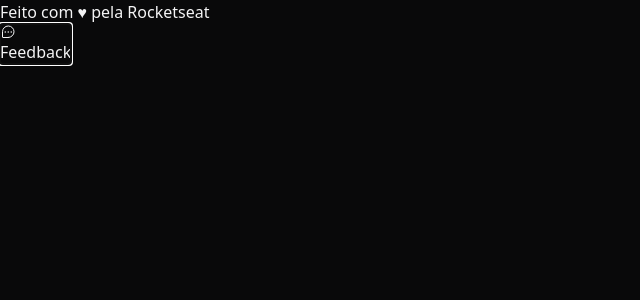
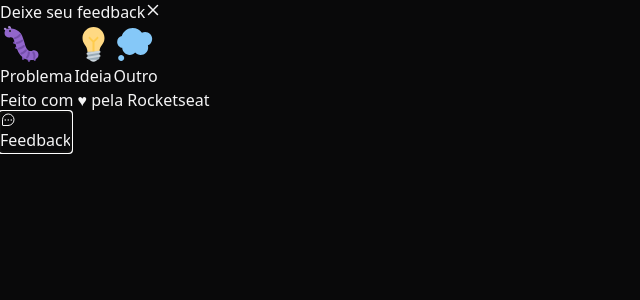
Before and after one commit to GIJOSC/NLW-Return, a React (Vite) app: page / in a window 1280 px wide. Both pictures are taken after a click on the button "Feedback". Shown: the top 300 px of the page, without its empty margins (0-640 px from the left). Built offline with nearby package versions, Linux system fonts and the light colour scheme.

Commit message:
Atualizado FeedBackTypeStep

```diff
--- a/src/components/CloseButton.tsx
+++ b/src/components/CloseButton.tsx
@@ -5,7 +5,7 @@ export function CloseButton() {
   return (
     <Popover.Button
       className="top-5 right-5 absolute text-zinc-400 hover:text-zinc-100 "
-      title="Fechar Formulario"
+      title="Fechar Formulario de feedback"
     >
       <X weight="bold" className=" w-4 h-4" />
     </Popover.Button>
--- a/src/components/WidgetForm/Steps/FeedbackTypeStep.tsx
+++ b/src/components/WidgetForm/Steps/FeedbackTypeStep.tsx
@@ -2,11 +2,32 @@ import { FeedbackType, feedbackTypes } from "..";
 import { CloseButton } from "../../CloseButton";
 
 interface FeedbackTypeStepProps {
-  onFeedbackTypeChanged: (type: FeedbackType) => void;
+  onFeedbackTypeChanged: (type: FeedbackType) => void
 }
 
-export function FeedbackTypeStep({
-  onFeedbackTypeChanged,
-}: FeedbackTypeStepProps) {
+export function FeedbackTypeStep({ onFeedbackTypeChanged }: FeedbackTypeStepProps) {
+  return (
+    <>
+      <header>
+        <span className="text-xl leading-6">Deixe seu feedback</span>
 
+        <CloseButton />
+      </header>
+
+      <div className="flex py-8 gap-2 w-full">
+        {Object.entries(feedbackTypes).map(([key, feedbackType]) => (
+          <button
+            key={key}
+            className="bg-zinc-800 rounded-lg py-5 w-24 flex flex-col flex-1 items-center gap-2 border-2 border-transparent hover:border-brand-500 focus:border-brand-500 focus:outline-none transition-colors"
+            type="button"
+            onClick={() => onFeedbackTypeChanged(key as FeedbackType)}
+          >
+            <img src={feedbackType.image.source} alt={feedbackType.image.alt} />
+
+            <span>{feedbackType.title}</span>
+          </button>
+        ))}
+      </div>
+    </>
+  )
 }
--- a/src/components/WidgetForm/index.tsx
+++ b/src/components/WidgetForm/index.tsx
@@ -1,4 +1,6 @@
 import { useState } from "react";
+
+import { CloseButton } from "../CloseButton";
 
 import bugImageUrl from "../../assets/bug.svg";
 import ideaImageUrl from "../../assets/idea.svg";
@@ -46,6 +48,7 @@ export function WidgetForm() {
         <FeedbackContentStep feedbackType={feedbackType} />
       ) }
 
+
       <footer>
         Feito com ♥ pela{" "}
         <a
```
